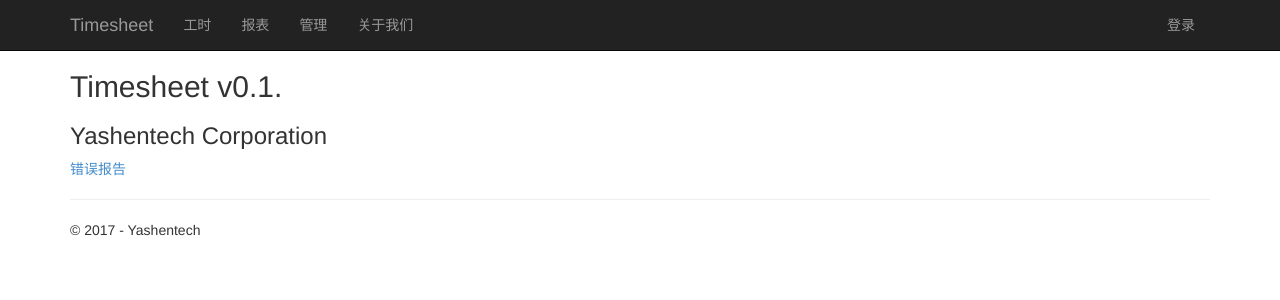
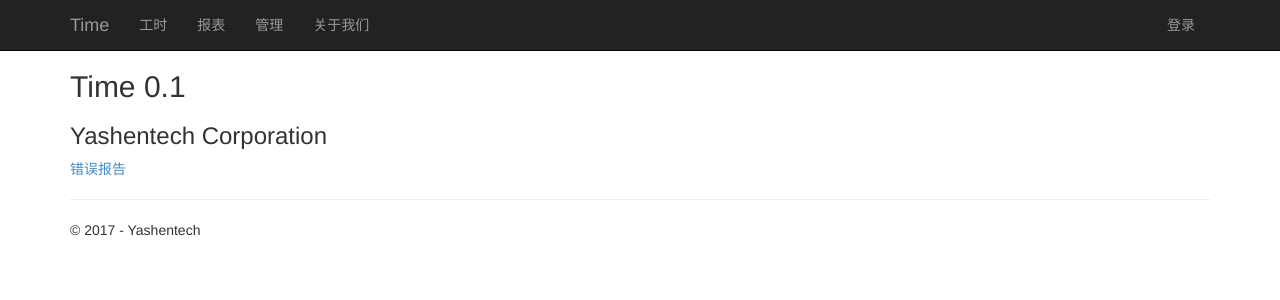
Before and after one commit to huayunfly/repo, a Django app: page /about/ in a window 1280 px wide. Shown: the top 300 px of the page. Run offline with Django 3.2, Linux system fonts and the light colour scheme; some libraries are stand-ins or nearby versions.

Commit message:
Rename timesheet to time.

```diff
--- a/py/Timesheet/app/templates/app/about.html
+++ b/py/Timesheet/app/templates/app/about.html
@@ -2,7 +2,7 @@
 
 {% block content %}
 
-<h2>{{ title }}.</h2>
+<h2>{{ title }}</h2>
 <h3>{{ message }}</h3>
 
 <p><a href="mailto:{{ mail }}">错误报告</a></p>
--- a/py/Timesheet/app/templates/app/index.html
+++ b/py/Timesheet/app/templates/app/index.html
@@ -5,7 +5,7 @@
     <div class="jumbotron">
         <div class="row">
             <div class="col-md-3">
-                <h1>Timesheet</h1>
+                <h1>Time</h1>
                 <p class="lead">工时表</p>
                 <p><a href="http://www.yashentech.com/" class="btn btn-primary btn-large">亚申科技 &raquo;</a></p>
             </div>
@@ -14,7 +14,7 @@
                     <form role="form" action="." method="post" class="form-horizontal">
                         {% csrf_token %}
                         <div class="col-md-offset-4 col-md-8">
-                            <h4>欢迎登陆</h4>
+                            <h4>欢迎</h4>
                         </div>
                         <hr/>
                         <div class="form-group">
--- a/py/Timesheet/app/templates/app/layout.html
+++ b/py/Timesheet/app/templates/app/layout.html
@@ -3,7 +3,7 @@
 <head>
     <meta charset="utf-8"/>
     <meta name="viewport" content="width=device-width, initial-scale=1.0">
-    <title>{{ title }} - Timesheet Web Edition</title>
+    <title>{{ title }} - Time Web Edition</title>
     {% load staticfiles %}
     <link rel="stylesheet" type="text/css" href="{% static 'app/content/bootstrap.min.css' %}"/>
     <link rel="stylesheet" type="text/css" href="{% static 'app/content/bootstrap-responsive.min.css' %}"/>
@@ -21,7 +21,7 @@
                 <span class="icon-bar"></span>
                 <span class="icon-bar"></span>
             </button>
-            <a href="/" class="navbar-brand">Timesheet</a>
+            <a href="/" class="navbar-brand">Time</a>
         </div>
         <div class="navbar-collapse collapse">
             <ul class="nav navbar-nav">
--- a/py/Timesheet/app/views.py
+++ b/py/Timesheet/app/views.py
@@ -92,7 +92,7 @@
         request,
         'app/about.html',
         {
-            'title': 'Timesheet v0.1',
+            'title': 'Time 0.1',
             'message': 'Yashentech Corporation',
             'mail': 'yun_hua@yashentech.com',
             'year': datetime.now().year,
```
